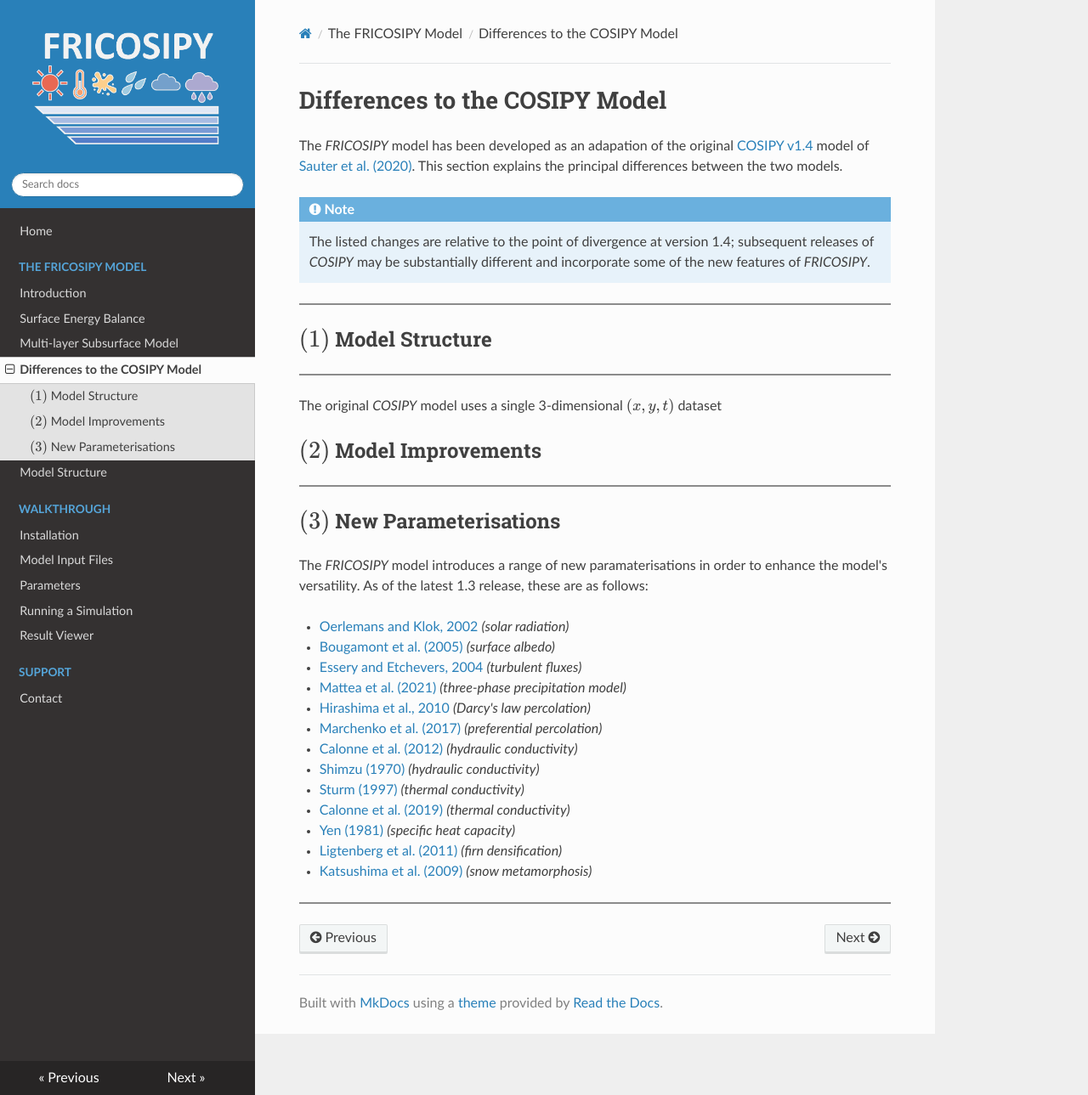
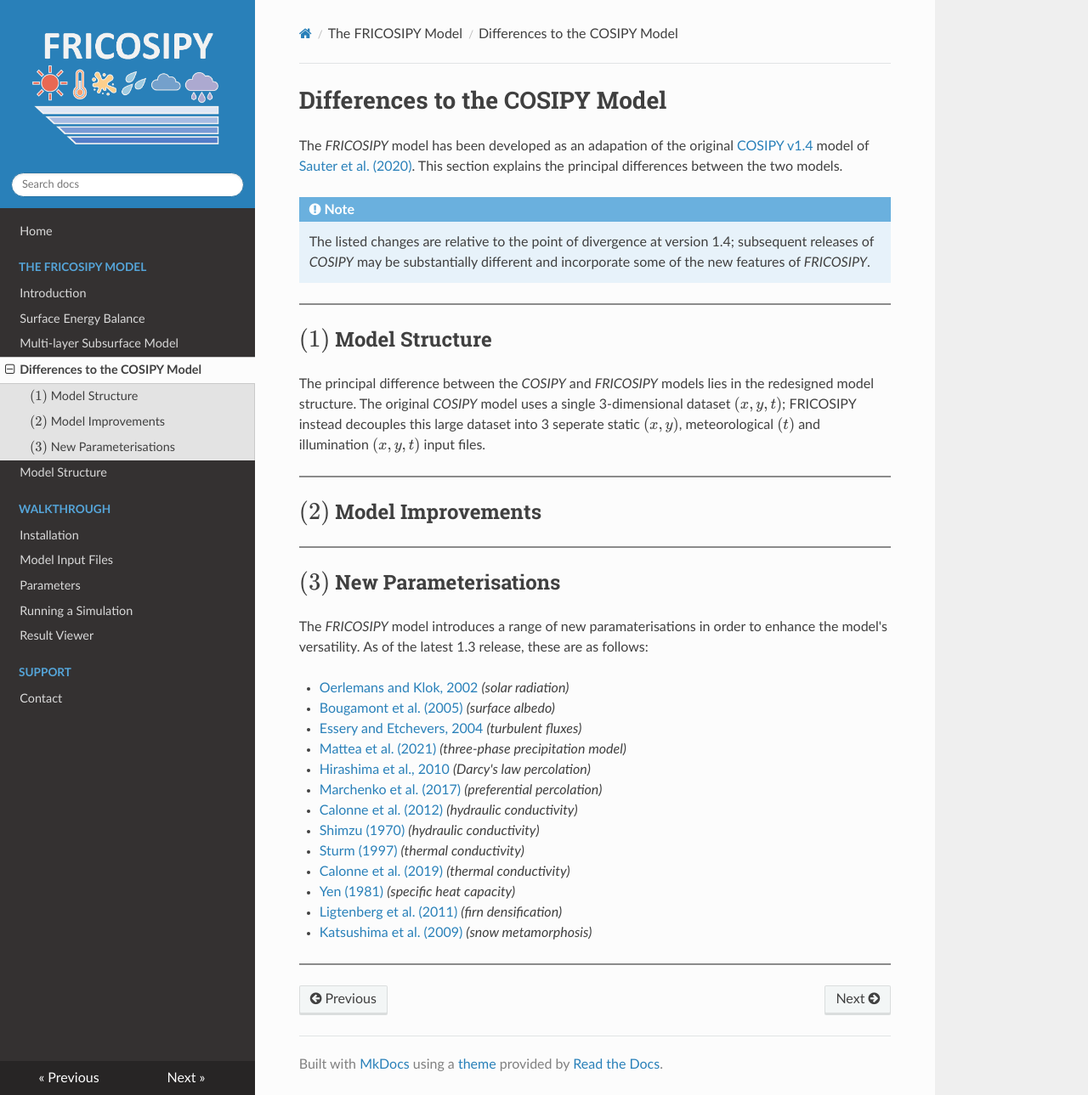
Before and after one commit to MarcusGastaldello/FRICOSIPY, an MkDocs documentation site: the page built from docs/differences.md, in a window 1280 px wide and 1289 px high. Shown: the whole window at 85% size. Built offline with MkDocs 1.6.1, drawn with Linux system fonts in a browser that asks for light colours.

Commit message:
Update differences.md

```diff
--- a/docs/differences.md
+++ b/docs/differences.md
@@ -14,11 +14,9 @@
 
 ## $(1)$ Model Structure
 
+The principal difference between the *COSIPY* and *FRICOSIPY* models lies in the redesigned model structure. The original *COSIPY* model uses a single 3-dimensional dataset $(x,y,t)$; FRICOSIPY instead decouples this large dataset into 3 seperate static $(x,y)$, meteorological $(t)$ and illumination $(x,y,t)$ input files.
+
 <hr style="height:2px; background-color:#8b8b8b; border:none;" />
-
-
-The original *COSIPY* model uses a single 3-dimensional $(x,y,t)$ dataset
-
 
 ## $(2)$ Model Improvements
 
```
